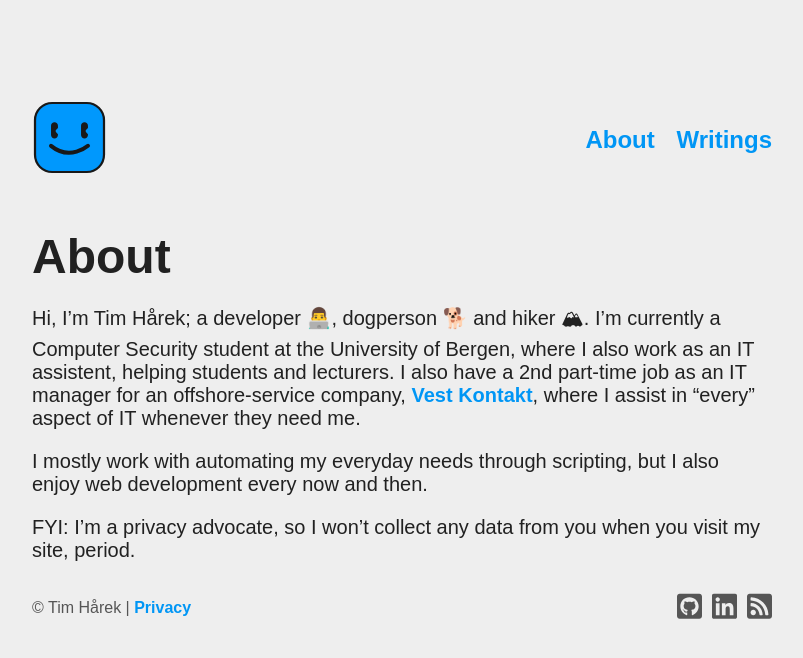
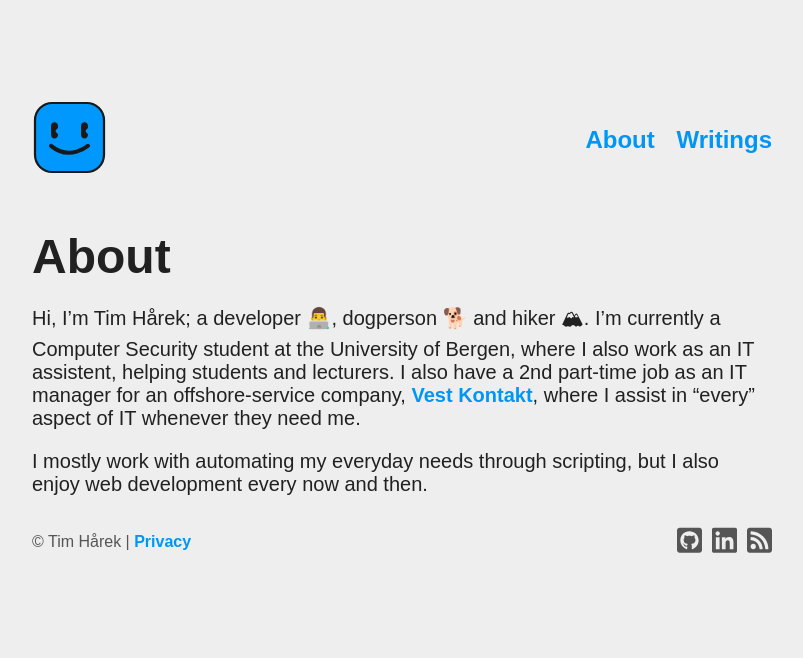
Before and after one commit to timharek/timharek.no, a Jekyll site: the page built from about.md, in a window 1280 px wide. Shown: the top 658 px of the page, without its empty margins (238-1041 px from the left). Built offline with Jekyll 4.4.1, drawn with Linux system fonts in a browser that asks for light colours; some web fonts are replaced.

Commit message:
Removed privacy-part

```diff
--- a/about.md
+++ b/about.md
@@ -8,5 +8,3 @@ menu: main
 Hi, I'm Tim Hårek; a developer 👨‍💻, dogperson 🐕 and hiker 🏔. I'm currently a Computer Security student at the University of Bergen, where I also work as an IT assistent, helping students and lecturers. I also have a 2nd part-time job as an IT manager for an offshore-service company, [Vest Kontakt](https://vestkontakt.no), where I assist in "every" aspect of IT whenever they need me.
 
 I mostly work with automating my everyday needs through scripting, but I also enjoy web development every now and then.
-
-FYI: I'm a privacy advocate, so I won't collect any data from you when you visit my site, period.
```
